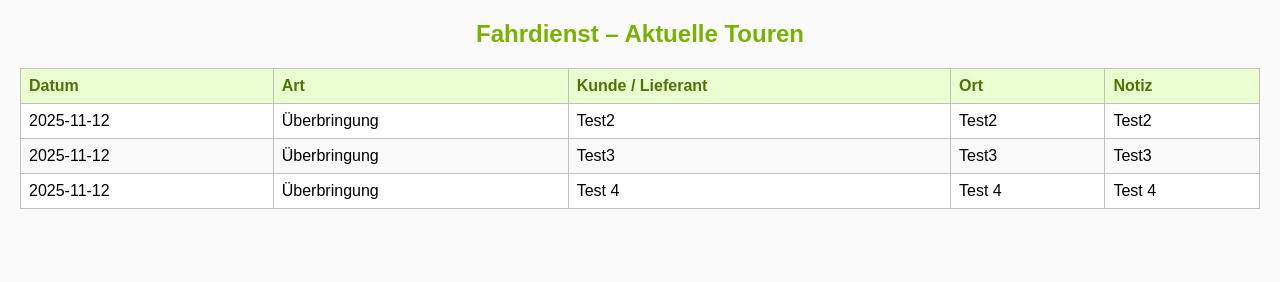
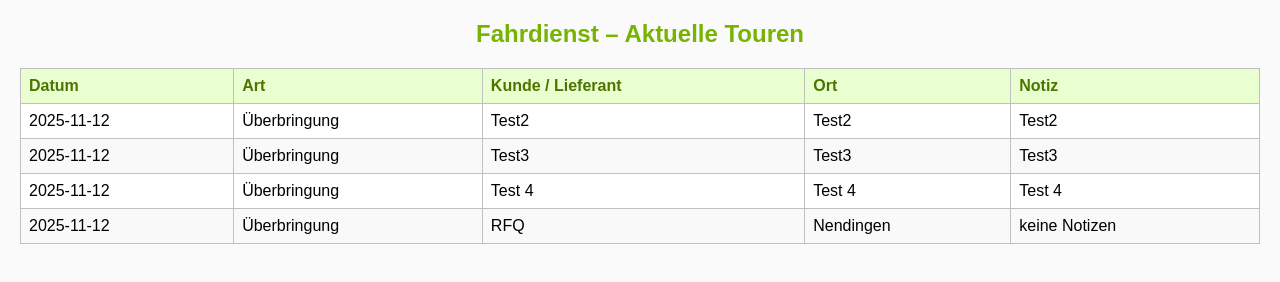
Before and after one commit to mk-medical/Fahrdienst, a plain HTML site: page index.html in a window 1280 px wide. Drawn offline with Linux system fonts and the light colour scheme.

Commit message:
Force update fahrdienst.html (2025-11-12T11:06:24.6502196Z)

```diff
--- a/index.html
+++ b/index.html
@@ -13,6 +13,6 @@ tr:hover { background-color: #f1ffe6; }
 <body>
 <h2>Fahrdienst – Aktuelle Touren</h2>
 <table><thead><tr><th>Datum
-</th><th>Art</th><th>Kunde / Lieferant</th><th>Ort</th><th>Notiz</th></tr></thead><tbody><tr><td>2025-11-12</td><td>&#220;berbringung</td><td>Test2</td><td>Test2</td><td>Test2</td></tr><tr><td>2025-11-12</td><td>&#220;berbringung</td><td>Test3</td><td>Test3</td><td>Test3</td></tr><tr><td>2025-11-12</td><td>&#220;berbringung</td><td>Test 4</td><td>Test 4</td><td>Test 4</td></tr></tbody></table>
+</th><th>Art</th><th>Kunde / Lieferant</th><th>Ort</th><th>Notiz</th></tr></thead><tbody><tr><td>2025-11-12</td><td>&#220;berbringung</td><td>Test2</td><td>Test2</td><td>Test2</td></tr><tr><td>2025-11-12</td><td>&#220;berbringung</td><td>Test3</td><td>Test3</td><td>Test3</td></tr><tr><td>2025-11-12</td><td>&#220;berbringung</td><td>Test 4</td><td>Test 4</td><td>Test 4</td></tr><tr><td>2025-11-12</td><td>&#220;berbringung</td><td>RFQ</td><td>Nendingen</td><td>keine Notizen</td></tr></tbody></table>
 </body>
 </html>
```
